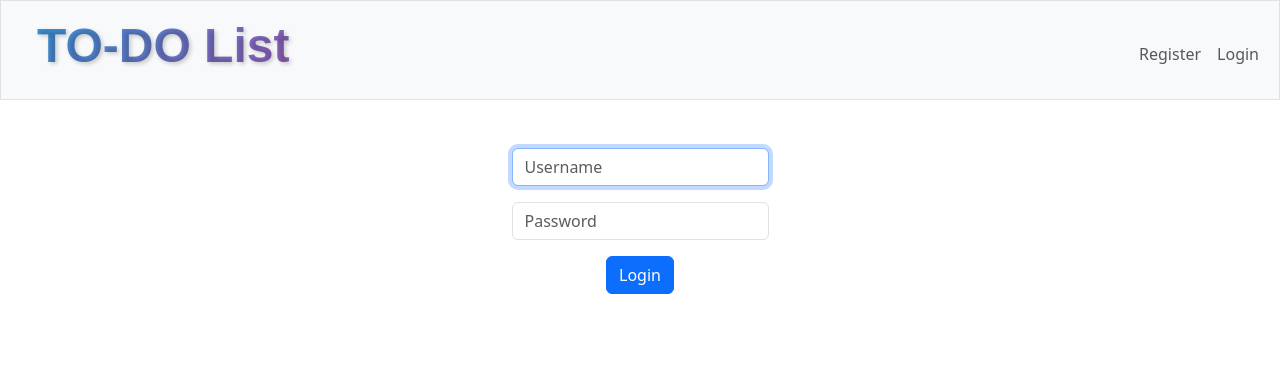
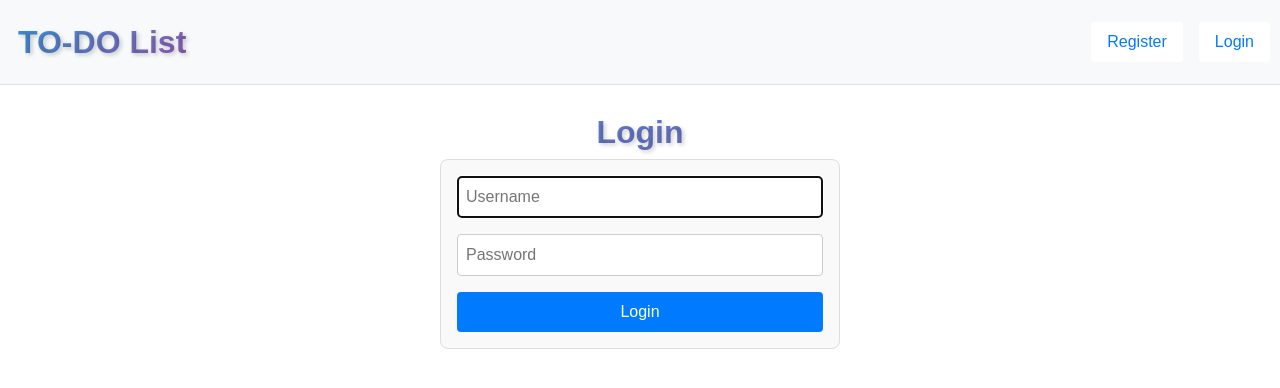
Before and after one commit to Derich1/To-Do-List, a Flask app: page /login in a window 1280 px wide. Shown: the top 388 px of the page. Run offline with Flask 3, Linux system fonts and the light colour scheme.

Commit message:
ajeitchado

```diff
--- a/TO-DOLIST/static/styles.css
+++ b/TO-DOLIST/static/styles.css
@@ -1,13 +1,133 @@
+/* Reset básico */
+body {
+    margin: 0;
+    font-family: Arial, sans-serif;
+}
+
+/* Estilos para a barra de navegação */
+nav {
+    background-color: #f8f9fa;
+    border-bottom: 1px solid #dee2e6;
+    padding: 10px;
+}
+
+.navbar-container {
+    display: flex;
+    align-items: center;
+    justify-content: space-between;
+}
+
+.navbar-brand {
+    text-decoration: none;
+}
+
 .titulo-principal {
-    font-family: 'Arial', sans-serif;
-    font-size: 3rem; /* Tamanho grande para destacar o título */
+    margin: 0;
+    font-size: 2rem;
     font-weight: bold;
-    color: #2C3E50; /* Cor escura para contraste */
-    text-align: center; /* Alinhamento centralizado */
-    text-shadow: 2px 2px 4px rgba(0, 0, 0, 0.2); /* Sombra leve para profundidade */
-    background: linear-gradient(135deg, #3498db, #9b59b6); /* Gradiente de fundo */
-    -webkit-background-clip: text; /* Clip do fundo no texto para efeito de gradiente */
+    color: #2C3E50;
+    text-align: center;
+    text-shadow: 2px 2px 4px rgba(0, 0, 0, 0.2);
+    background: linear-gradient(135deg, #3498db, #9b59b6);
+    -webkit-background-clip: text;
     background-clip: text;
-    -webkit-text-fill-color: transparent; /* Preenchimento do texto transparente para mostrar gradiente */
+    -webkit-text-fill-color: transparent;
+    padding: 0.5rem;
+}
+
+.nav-list {
+    list-style: none;
+    padding: 0;
+    margin: 0;
+    display: flex;
+    gap: 1rem;
+}
+
+.nav-list li {
+    color: #007bff;
+    margin: 0;
+}
+
+.nav-list a {
+    text-decoration: none;
+    color: #007bff;
+}
+
+.nav-list a:hover {
+    text-decoration: underline;
+}
+
+/* Estilos para o conteúdo principal */
+main {
+    padding: 20px;
+}
+
+/* Estilos gerais para o formulário */
+form {
+    max-width: 400px; /* Largura máxima do formulário */
+    margin: auto; /* Centraliza o formulário */
+    padding: 1rem; /* Espaçamento interno */
+    border: 1px solid #ddd; /* Borda leve */
+    border-radius: 8px; /* Bordas arredondadas */
+    background-color: #f9f9f9; /* Fundo leve */
+}
+
+/* Estilos para os campos de entrada */
+input[type="text"], input[type="password"] {
+    width: 100%; /* Largura completa */
     padding: 0.5rem; /* Espaçamento interno */
+    margin-bottom: 1rem; /* Espaçamento inferior */
+    border: 1px solid #ccc; /* Borda leve */
+    border-radius: 4px; /* Bordas arredondadas */
 }
+
+/* Estilos para o botão de envio */
+button[type="submit"] {
+    width: 100%; /* Largura completa */
+    padding: 0.5rem; /* Espaçamento interno */
+    background-color: #007bff; /* Cor de fundo */
+    color: white; /* Cor do texto */
+    border: none; /* Remove a borda padrão */
+    border-radius: 4px; /* Bordas arredondadas */
+    cursor: pointer; /* Cursor pointer */
+}
+
+button[type="submit"]:hover {
+    background-color: #0056b3; /* Cor de fundo ao passar o mouse */
+}
+
+/* Estilo básico para o botão */
+.menu-button {
+    position: relative;
+    padding: 0.5rem 1rem;
+    border: none;
+    background: #fff; /* Cor de fundo padrão */
+    color: white;
+    font-size: 1rem;
+    border-radius: 4px;
+    cursor: pointer;
+    overflow: hidden; /* Esconde o conteúdo que sai dos limites do botão */
+    transition: background-color 0.3s ease; /* Transição suave para a cor de fundo */
+}
+
+.menu-button:hover {
+    background-color: #fff; /* Cor de fundo ao passar o mouse */
+}
+
+/* Linha animada no botão */
+.menu-button::before {
+    content: "";
+    position: absolute;
+    width: 100%;
+    height: 2px;
+    background: #000; /* Cor da linha */
+    border-radius: 5px;
+    transform: scaleX(0); /* Começa invisível */
+    transition: transform 0.5s ease; /* Transição suave */
+    bottom: 0;
+    left: 0;
+}
+
+.menu-button:hover::before {
+    transform: scaleX(1); /* Expande a linha ao passar o mouse */
+}
--- a/TO-DOLIST/templates/layout.html
+++ b/TO-DOLIST/templates/layout.html
@@ -5,39 +5,45 @@
     <head>
         <meta charset="UTF-8">
         <meta name="viewport" content="initial-scale=1, width=device-width">
+        <script src="https://cdn.jsdelivr.net/npm/bootstrap@5.3.3/dist/js/bootstrap.bundle.min.js" integrity="sha384-YvpcrYf0tY3lHB60NNkmXc5s9fDVZLESaAA55NDzOxhy9GkcIdslK1eN7N6jIeHz" crossorigin="anonymous"></script>
         <link href="https://cdn.jsdelivr.net/npm/bootstrap@5.3.3/dist/css/bootstrap.min.css" rel="stylesheet" integrity="sha384-QWTKZyjpPEjISv5WaRU9OFeRpok6YctnYmDr5pNlyT2bRjXh0JMhjY6hW+ALEwIH" crossorigin="anonymous">
-        <script src="https://cdn.jsdelivr.net/npm/bootstrap@5.3.3/dist/js/bootstrap.bundle.min.js" integrity="sha384-YvpcrYf0tY3lHB60NNkmXc5s9fDVZLESaAA55NDzOxhy9GkcIdslK1eN7N6jIeHz" crossorigin="anonymous"></script>
         <link href="/static/sticker.png" rel="icon">
         <link href="/static/styles.css" rel="stylesheet">
-        <title>To-do List</title>
+        <title>To-do List {% block title %}{% endblock %}</title>
     </head>
 
     <body>
-        <nav class="bg-light border navbar navbar-expand-md navbar-light">
-            <div class="container-fluid">
-                <a class="navbar-brand" href="/"></a>
-                <h2 class="titulo-principal">TO-DO List</h2>
-                <button aria-controls="navbar" aria-expanded="false" aria-label="Toggle navigation" class="navbar-toggler" data-bs-target="#navbar" data-bs-toggle="collapse" type="button">
-                </button>
-                <div class="collapse navbar-collapse" id="navbar">
+        <nav>
+            <div class="navbar-container">
+                <a class="navbar-brand titulo-principal" href="/"> <span>TO-DO List</span></a>
+                <button class="navbar-toggler"></button>
+                <div class="menu">
                     {% if session["user_id"] %}
-                        <ul class="navbar-nav me-auto mt-2">
-                            <li class="nav-item"><a class="nav-link" href="Home">Home</a></li>
+                        <ul class="nav-list">
+                            <li>
+                                <a href="Home">Home</a>
+                            </li>
                         </ul>
-                        <ul class="nav-barnav ms-auto mt2">
-                            <li class="nav-item"><a class="nav-link" href="/logout">Logout</a></li>
+                        <ul class="nav-list">
+                            <li>
+                                <a href="/logout">Logout</a>
+                            </li>
                         </ul>
 
                     {% else %}
-                        <ul class="navbar-nav ms-auto mt-2">
-                            <li class="nav-item"><a class="nav-link" href="/register">Register</a></li>
-                            <li class="nav-item"><a class="nav-link" href="/login">Login</a></li>
+                        <ul class="nav-list">
+                            <li class="menu-button">
+                                <a href="/register">Register</a>
+                            </li>
+                            <li class="menu-button">
+                                <a href="/login">Login</a>
+                            </li>
                         </ul>
                     {% endif %}
                 </div>
             </div>
         </nav>
-        <main class="container py-5 text-center">
+        <main>
             {% block main %}{% endblock %}
         </main>
 
--- a/TO-DOLIST/templates/login.html
+++ b/TO-DOLIST/templates/login.html
@@ -5,12 +5,13 @@
 {% endblock %}
 
 {% block main %}
+    <h1 class="titulo-principal">Login</h1>
     <form action="/login" method="post">
-        <div class="mb-3">
-            <input autocomplete="off" autofocus class="form-control mx-auto w-auto" name="username" placeholder="Username" type="text">
+        <div>
+            <input autocomplete="off" autofocus name="username" placeholder="Username" type="text">
         </div>
-        <div class="mb-3">
-            <input class="form-control mx-auto w-auto" name="password" placeholder="Password" type="password">
+        <div>
+            <input name="password" placeholder="Password" type="password">
         </div>
         <button class="btn btn-primary" type="submit">Login</button>
     </form>
```
Also changed, not shown: TO-DOLIST/templates/register.html (+6 -2 lines).
